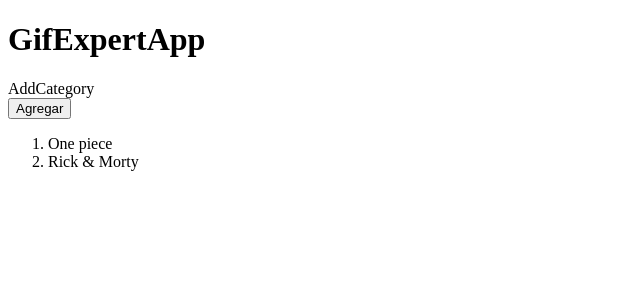
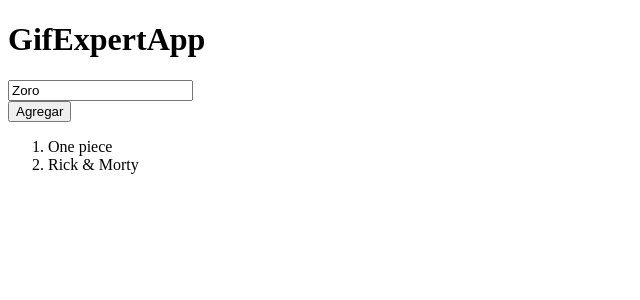
Before and after one commit to georgemota/React, a React (Vite) app in the folder 04-gif-expert-app/: page / in a window 1280 px wide. Shown: the top 300 px of the page, without its empty margins (0-640 px from the left). Built offline with nearby package versions, Linux system fonts and the light colour scheme.

Commit message:
Adding some finally changes of AddCategory comp

```diff
--- a/04-gif-expert-app/src/components/AddCategory.jsx
+++ b/04-gif-expert-app/src/components/AddCategory.jsx
@@ -1,6 +1,26 @@
+import { useState } from 'react';
 
 export const AddCategory = () => {
+
+  const [ inputValue, setInputValue ] = useState('Zoro')
+
+  const onInputChange = ({ target }) => {
+    setInputValue( target.value );
+  }
+
+  const onSubmit = ( event ) => {
+      event.preventDefault();
+  }
+
   return (
-    <div>AddCategory</div>
+    <form onSubmit={( event ) => onSubmit( event )}>
+      <input
+        type="text"
+        placeholder="Buscar gifs"
+        value={ inputValue }
+        onChange={ onInputChange }
+      />
+    </form>
+
   )
 }
```
